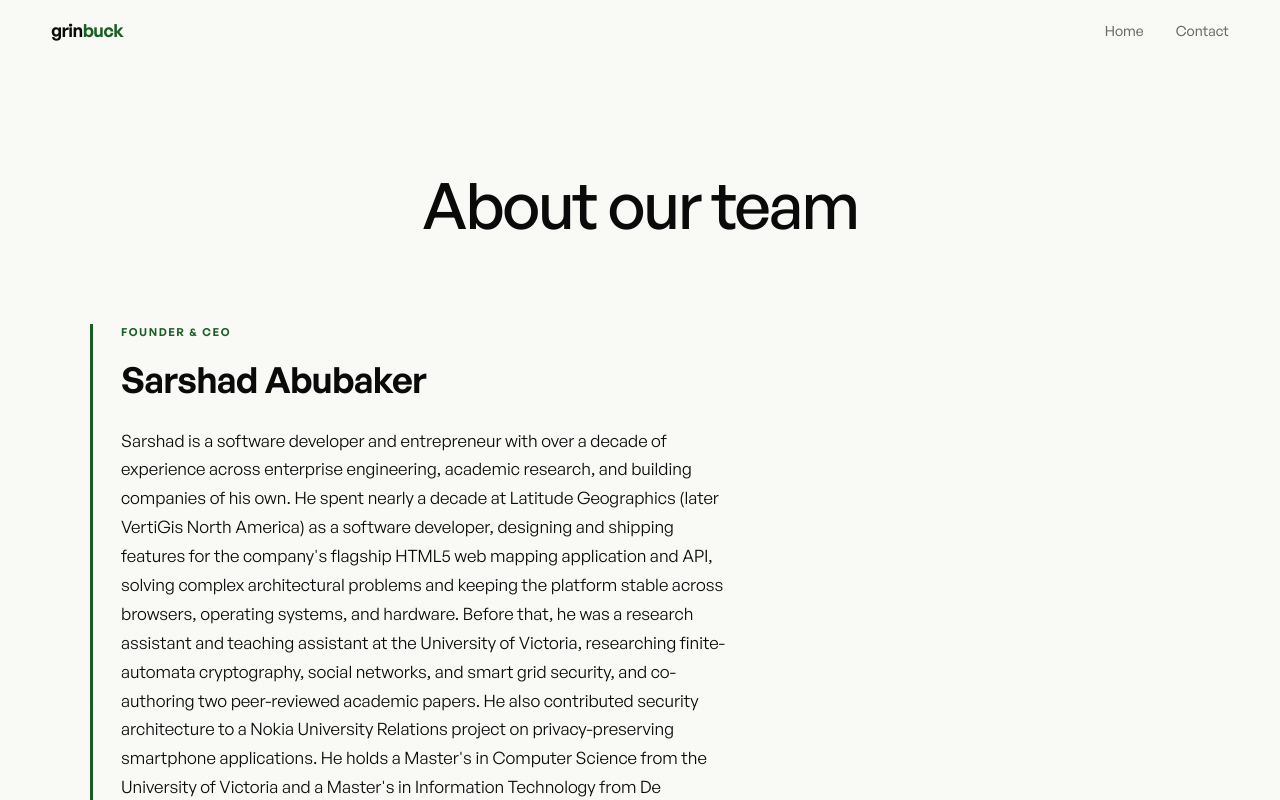
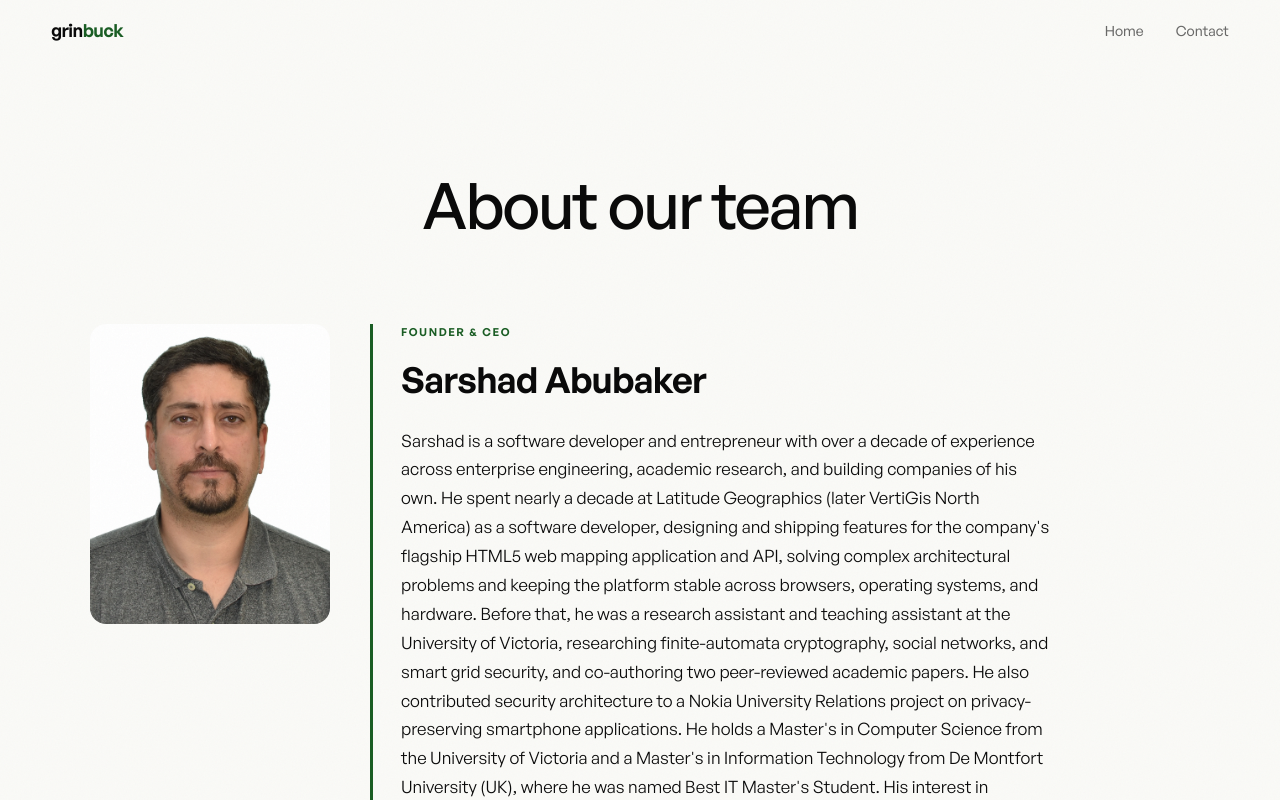
Before and after one commit to grinbuck-technologies/grinbuck-technologies-web, a Next.js app: page /about in a window 1280 px wide. Shown: the top 800 px of the page. Built offline with nearby package versions, Linux system fonts and the light colour scheme.

Commit message:
About: add founder portraits with next/image static imports (#4)

```diff
--- a/app/about/page.tsx
+++ b/app/about/page.tsx
@@ -1,6 +1,9 @@
 import type { Metadata } from "next";
+import Image from "next/image";
 import { Nav } from "@/components/Nav";
 import { SECTION_MAX_WIDTH, SECTION_PADDING_X } from "@/lib/constants";
+import sarshadPortrait from "./images/sarshad-portrait.jpeg";
+import kavitaPortrait from "./images/kavita-portrait.jpeg";
 
 export const metadata: Metadata = {
   title: "About our team — Grinbuck Technologies Inc.",
@@ -13,6 +16,8 @@ type TeamMember = {
   title: string;
   bio: string;
   credentials: string;
+  portrait: typeof sarshadPortrait;
+  portraitAlt: string;
 };
 
 const TEAM: TeamMember[] = [
@@ -22,12 +27,16 @@ const TEAM: TeamMember[] = [
     bio: "Sarshad is a software developer and entrepreneur with over a decade of experience across enterprise engineering, academic research, and building companies of his own. He spent nearly a decade at Latitude Geographics (later VertiGis North America) as a software developer, designing and shipping features for the company's flagship HTML5 web mapping application and API, solving complex architectural problems and keeping the platform stable across browsers, operating systems, and hardware. Before that, he was a research assistant and teaching assistant at the University of Victoria, researching finite-automata cryptography, social networks, and smart grid security, and co-authoring two peer-reviewed academic papers. He also contributed security architecture to a Nokia University Relations project on privacy-preserving smartphone applications. He holds a Master's in Computer Science from the University of Victoria and a Master's in Information Technology from De Montfort University (UK), where he was named Best IT Master's Student. His interest in emerging technology runs deeper than software alone — between 2017 and 2018 he ran his own cryptocurrency mining operation, and he's remained a keen follower of the space since.",
     credentials:
       "Victoria, BC · MSc Computer Science, University of Victoria · MSc IT, De Montfort University",
+    portrait: sarshadPortrait,
+    portraitAlt: "Portrait of Sarshad Abubaker",
   },
   {
     name: "Kavita Uttam",
     title: "Co-Founder & Director",
     bio: "Kavita built her career in healthcare operations across 17 years in clinical leadership and nuclear medicine safety, work that leaves no room for error. She has served as Assistant Supervisor and Radiation Safety Officer in nuclear medicine, roles built on rigorous clinical operations, team leadership, and stakeholder management. Her professional path has also included customer service experience at JPMorgan Chase. She holds a BSc in Biology from UBC, honours training in Nuclear Medicine from BCIT, and advanced technical certifications in CT, PET, and RSO from CAMRT. Having lived in multiple countries and attended schools around the world, she brings deep cultural fluency and a naturally social, inclusive mindset. This global perspective, combined with a compassionate, intuitive approach built through years in patient care, shapes how she builds inclusive environments and connects with diverse teams and clients.",
     credentials: "Victoria, BC · BSc Biology, UBC · Honours, Nuclear Medicine, BCIT",
+    portrait: kavitaPortrait,
+    portraitAlt: "Portrait of Kavita Uttam",
   },
 ];
 
@@ -62,14 +71,29 @@ export default function AboutPage() {
           <div style={{ display: "flex", flexDirection: "column", gap: "4.5rem" }}>
             {TEAM.map((person, i) => {
               const isRight = i % 2 === 1;
-              return (
+
+              const portrait = (
+                <div key="portrait">
+                  <Image
+                    src={person.portrait}
+                    alt={person.portraitAlt}
+                    placeholder="blur"
+                    sizes="(max-width: 768px) 100vw, 240px"
+                    style={{
+                      width: "100%",
+                      height: "auto",
+                      aspectRatio: "4 / 5",
+                      objectFit: "cover",
+                      borderRadius: "16px",
+                    }}
+                  />
+                </div>
+              );
+
+              const details = (
                 <div
-                  key={person.name}
+                  key="details"
                   style={{
-                    maxWidth: "640px",
-                    width: "100%",
-                    marginLeft: isRight ? "auto" : 0,
-                    marginRight: isRight ? 0 : "auto",
                     textAlign: isRight ? "right" : "left",
                     borderLeft: isRight ? "none" : "3px solid var(--color-brand)",
                     borderRight: isRight ? "3px solid var(--color-brand)" : "none",
@@ -135,6 +159,40 @@ export default function AboutPage() {
                   </p>
                 </div>
               );
+
+              return (
+                <div
+                  key={person.name}
+                  className="two-col-grid"
+                  style={{
+                    display: "grid",
+                    gridTemplateColumns: isRight ? "1fr 240px" : "240px 1fr",
+                    gap: "2.5rem",
+                    alignItems: "start",
+                    maxWidth: "960px",
+                    width: "100%",
+                    marginLeft: isRight ? "auto" : 0,
+                    marginRight: isRight ? 0 : "auto",
+                  }}
+                >
+                  {/* DOM order (not CSS `order`/`gridColumn`) drives which
+                      240px/1fr track each side lands in, so the mobile
+                      `.two-col-grid` override (single explicit column) still
+                      stacks both cleanly instead of leaving an item pinned
+                      to a now-nonexistent second column. */}
+                  {isRight ? (
+                    <>
+                      {details}
+                      {portrait}
+                    </>
+                  ) : (
+                    <>
+                      {portrait}
+                      {details}
+                    </>
+                  )}
+                </div>
+              );
             })}
           </div>
         </div>
```
Also changed, not shown: app/about/images/kavita-portrait.jpeg (added), app/about/images/sarshad-portrait.jpeg (added).
